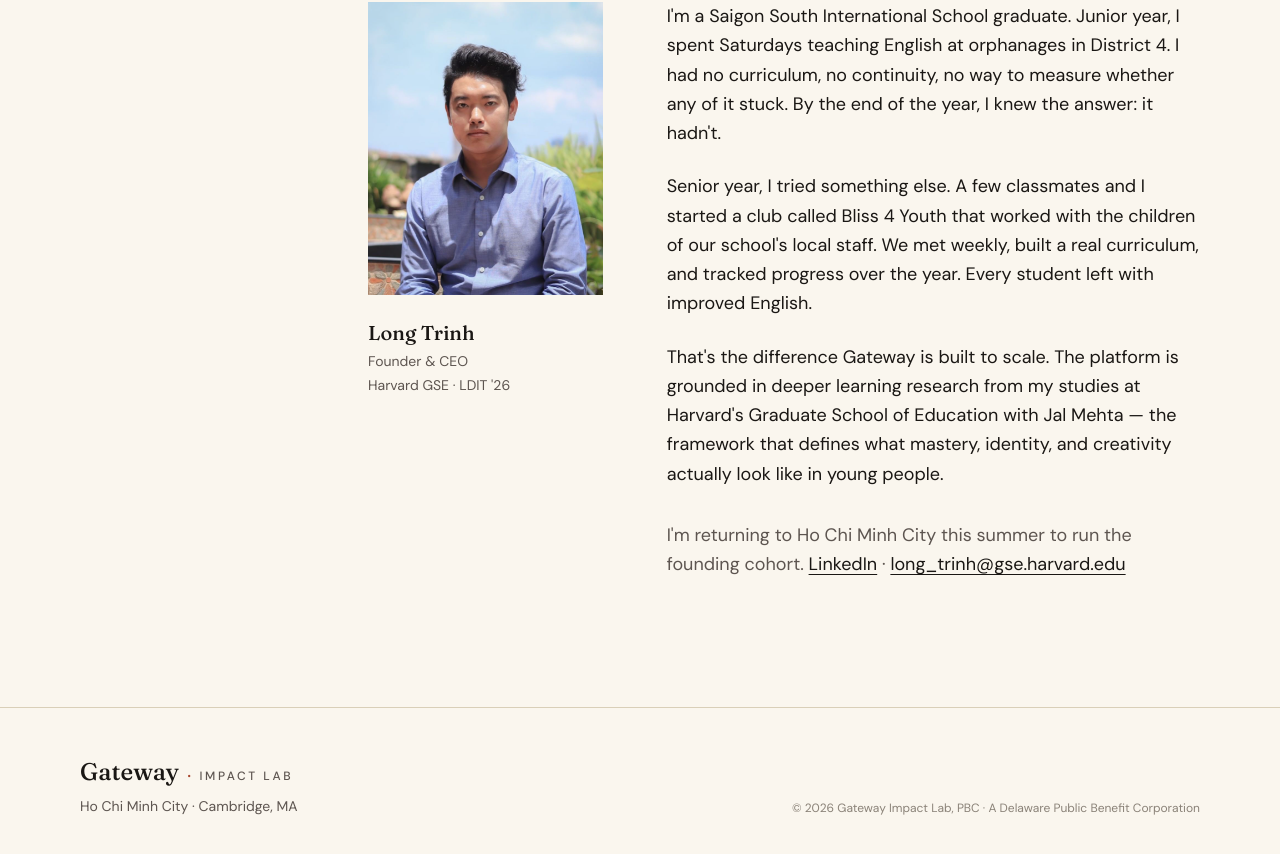
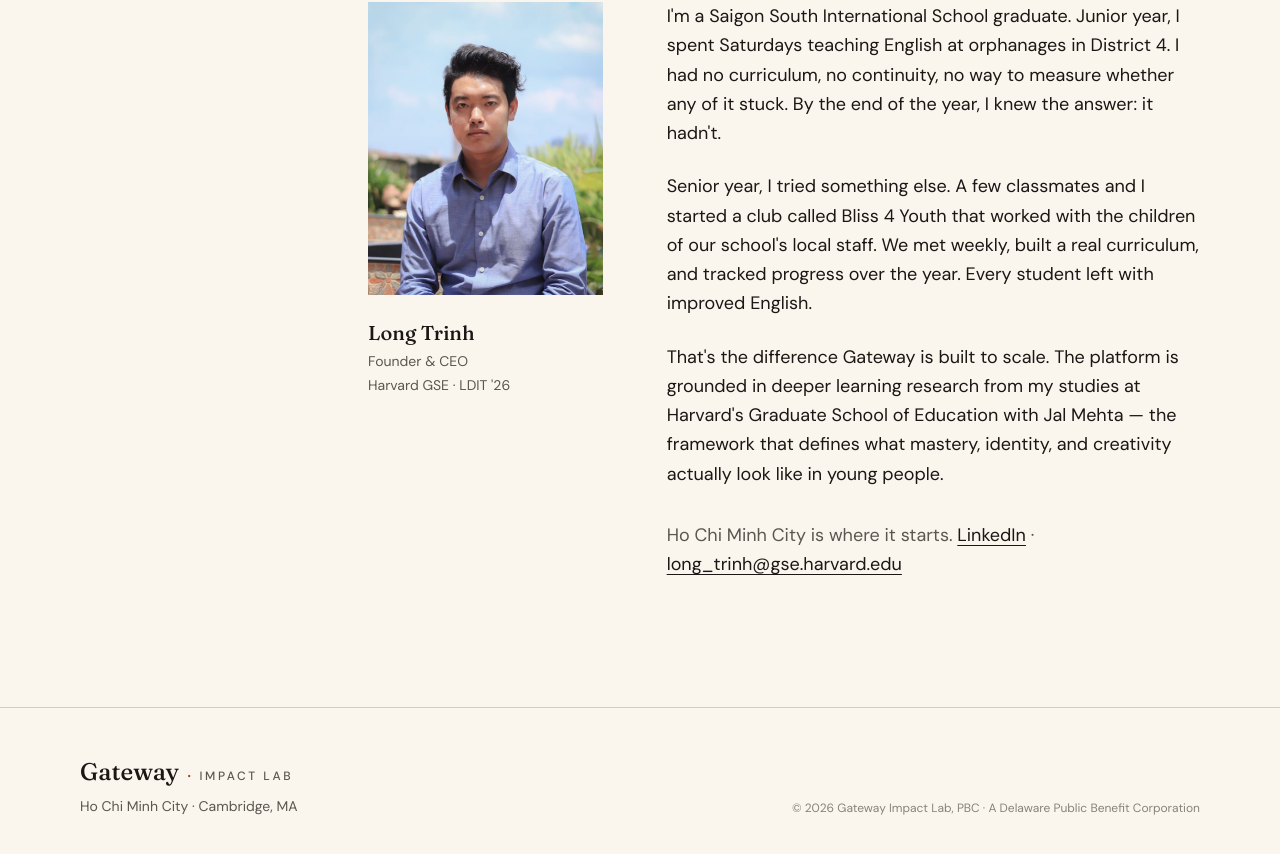
Before and after one commit to trinhbm24/gateway-site, a Next.js app: page / in a window 1280 px wide. Shown: the part 5532-6386 px from the top of the page. Built offline with nearby package versions, Linux system fonts and the light colour scheme.

Commit message:
Add Google Form URL to apply buttons

```diff
--- a/app/co-design/page.js
+++ b/app/co-design/page.js
@@ -206,7 +206,7 @@
     chipBg: '#F5EDDA',
   };
 
-  const FORM_URL = '[YOUR-FORM-URL]';
+  const FORM_URL = 'https://docs.google.com/forms/d/e/1FAIpQLSfwulLmtaB55wADoGW0nXgC9-p66LrGUmK1QlDPMU8-UmCQZg/viewform?usp=header';
 
   const pathway = SAMPLE.pathway;
   const selectedTopics = useMemo(() => new Set(SAMPLE.topics), []);
--- a/app/page.js
+++ b/app/page.js
@@ -44,7 +44,7 @@
     line: '#D9CFB8',
   };
 
-  const FORM_URL = '[YOUR-FORM-URL]';
+  const FORM_URL = 'https://docs.google.com/forms/d/e/1FAIpQLSfwulLmtaB55wADoGW0nXgC9-p66LrGUmK1QlDPMU8-UmCQZg/viewform?usp=header';
 
   const steps = [
     {
@@ -608,7 +608,7 @@
                   identity, and creativity actually look like in young people.
                 </p>
                 <p style={{ color: c.inkSoft, paddingTop: '0.5rem' }}>
-                  I&apos;m returning to Ho Chi Minh City this summer to run the founding cohort.{' '}
+                  Ho Chi Minh City is where it starts.{' '}
                   <a
                     href="https://www.linkedin.com/in/long-trinh-47b61042/"
                     target="_blank"
```
